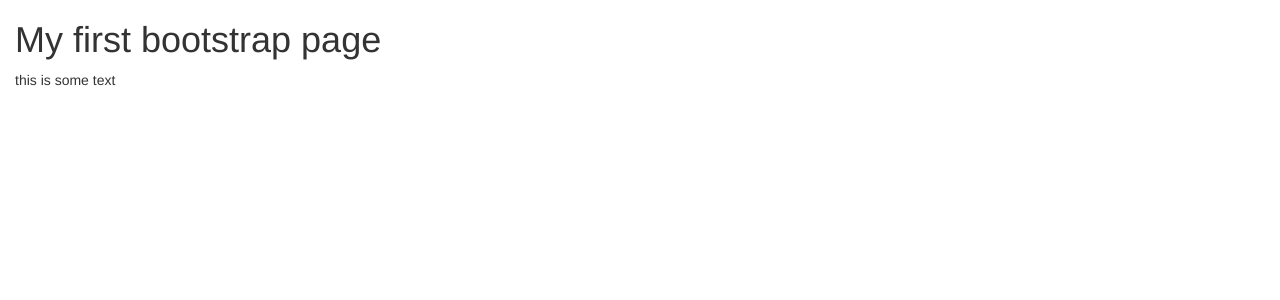
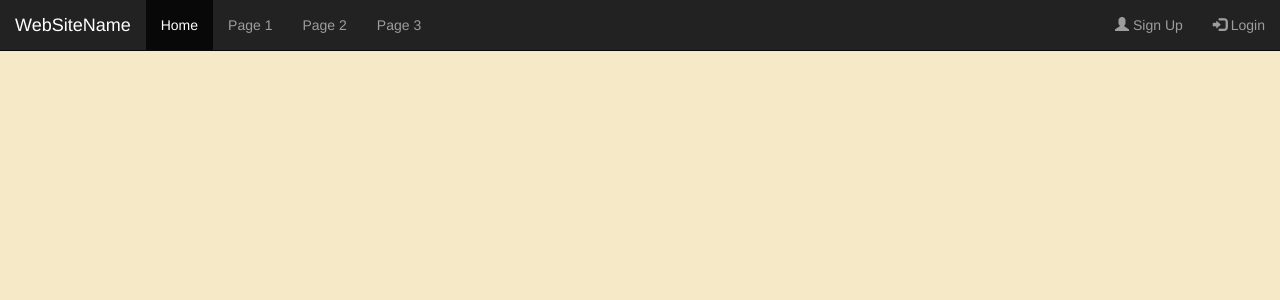
Before and after one commit to hennersz/Lost-and-Found, a Django app: page / in a window 1280 px wide. Shown: the top 300 px of the page. Run offline with Django 3.2, Linux system fonts and the light colour scheme; some libraries are stand-ins or nearby versions.

Commit message:
created template and site-wide design

```diff
--- a/Lost_and_Found/events/static/events/style.css
+++ b/Lost_and_Found/events/static/events/style.css
@@ -1,4 +1,4 @@
 body
 {
-	background-color: rgb(246, 233, 199);
+	background-color:rgb(246, 233, 199) !important;
 }
--- /dev/null
+++ b/Lost_and_Found/events/templates/events/base.html
@@ -0,0 +1,37 @@
+<!DOCTYPE html>
+{% load staticfiles %}
+<html lang="en">
+	<head>
+		<title>{% block title %}{% endblock %}</title>
+		<link rel="stylesheet" type="text/css" href="{% static 'events/style.css' %}" />
+		<!-- Bootstrap -->
+		<script src="https://ajax.googleapis.com/ajax/libs/jquery/1.11.3/jquery.min.js"></script>
+		<link rel="stylesheet" href="http://maxcdn.bootstrapcdn.com/bootstrap/3.3.5/css/bootstrap.min.css" />
+		<script src="http://maxcdn.bootstrapcdn.com/bootstrap/3.3.5/js/bootstrap.min.js"></script>
+		<meta name="viewport" content="width=device-width, initial-scale=1">
+	</head>
+	<body>
+		<nav class="navbar navbar-default navbar-static-top navbar-inverse" role="navigation">
+		  <div class="container-fluid">
+		    <div class="navbar-header">
+		      <a class="navbar-brand" href="#">WebSiteName</a>
+		    </div>
+		    <div>
+		      <ul class="nav navbar-nav">
+		        <li class="active"><a href="#">Home</a></li>
+		        <li><a href="#">Page 1</a></li>
+		        <li><a href="#">Page 2</a></li>
+		        <li><a href="#">Page 3</a></li>
+		      </ul>
+		      <ul class="nav navbar-nav navbar-right">
+		        <li><a href="#"><span class="glyphicon glyphicon-user"></span> Sign Up</a></li>
+		        <li><a href="#"><span class="glyphicon glyphicon-log-in"></span> Login</a></li>
+		      </ul>
+		    </div>
+		  </div>
+		</nav>
+		<div class="container-fluid">
+			{% block content %}{% endblock %}
+		</div>
+	</body>
+</html>
--- a/Lost_and_Found/events/templates/events/index.html
+++ b/Lost_and_Found/events/templates/events/index.html
@@ -1,19 +1,7 @@
-<!DOCTYPE html>
-{% load staticfiles %}
-<html lang="en">
-	<head>
-		<title>Lost and Found</title>
-		<link rel="stylesheet" type="text/css" href="{% static 'events/style.css' %}" />
-		<!-- Bootstrap -->
-		<script src="https://ajax.googleapis.com/ajax/libs/jquery/1.11.3/jquery.min.js"></script>
-		<link rel="stylesheet" href="http://maxcdn.bootstrapcdn.com/bootstrap/3.3.5/css/bootstrap.min.css" />
-		<script src="http://maxcdn.bootstrapcdn.com/bootstrap/3.3.5/js/bootstrap.min.js"></script>
-		<meta name="viewport" content="width=device-width, initial-scale=1">
-	</head>
-	<body>
-		<div class="container-fluid">
-		<h1>My first bootstrap page</h1>
-		<p>this is some text</p>
-		</div>
-	</body>
-</html>
+{% extends "events/base.html" %}
+{% block title %}
+
+{% endblock %}
+{% block content %}
+
+{% endblock %}
```
Also changed, not shown: Lost_and_Found/events/templates/events/eventPage.html (+6 -16 lines).
